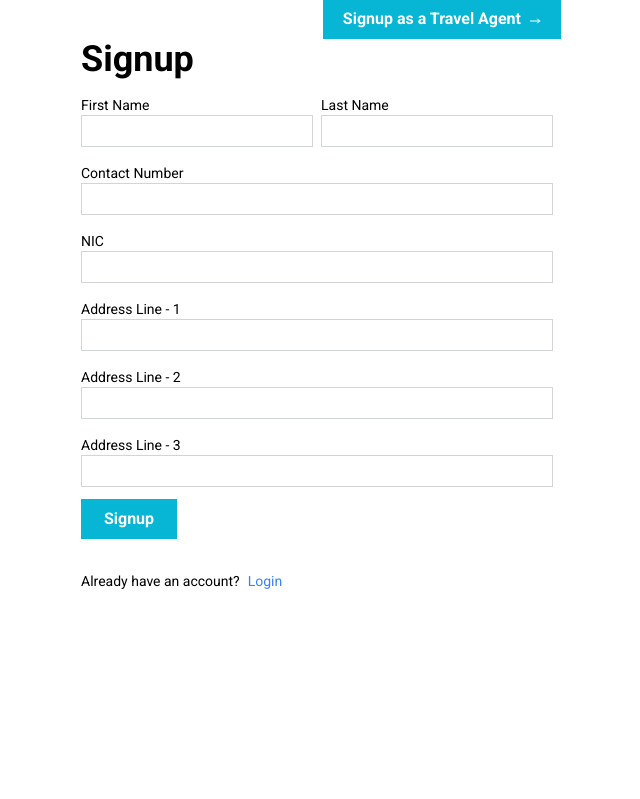
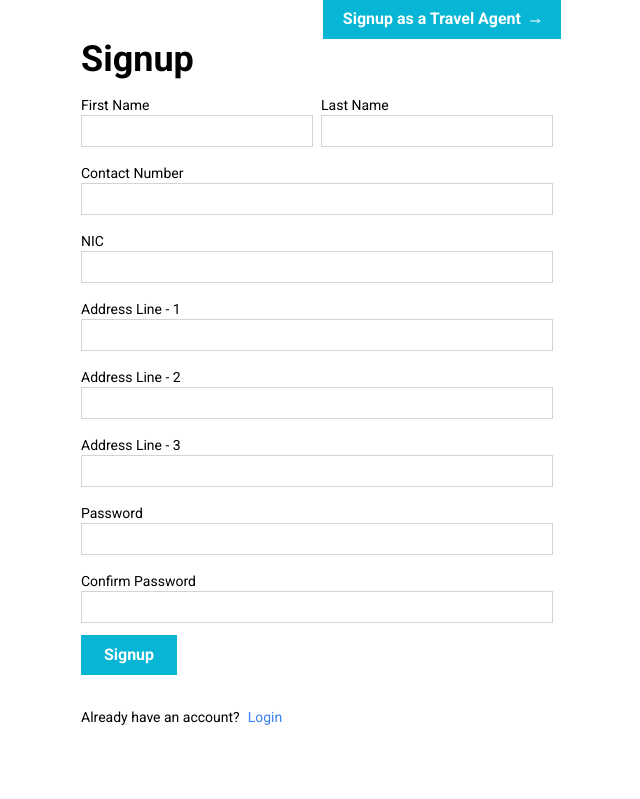
Before and after one commit to 0xbyt3z/TopupHotelRev, a PHP site: page /cussignup.php in a window 1280 px wide. Shown: the part 197-996 px from the top of the page, without its empty margins (319-959 px from the left). Run offline with PHP 8.4, Linux system fonts and the light colour scheme; a user stored in the database is signed in; some libraries are stand-ins or nearby versions.

Commit message:
modified few files

```diff
--- a/app.js
+++ b/app.js
@@ -9,8 +9,3 @@ const handleCreditCard = () =>{
     string = string.match(/.{1,4}/g).join("-")
     event.target.value  = string
 }
-
-
-const handleSubmit =()=>{
-    alert()
-}
--- a/cussignup.php
+++ b/cussignup.php
@@ -7,7 +7,7 @@
     <title>Customer Signup | Hotel Reservation</title>
 
     <script src="https://cdn.tailwindcss.com"></script>
-    <script defer src="./app.js"></script>
+    <script src="./app.js"></script>
 
     <link rel="stylesheet" href="style.css">
 
@@ -21,9 +21,10 @@ include "./components/Nav.php";
 ?>
 
 
+
 <div class="w-screen h-screen flex mt-36 justify-center">
     <div class="h-auto w-[30rem] flex flex-col">
-        <form onsubmit="handleSubmit();">
+        <form id="cussignupform">
         <div class="w-full flex justify-end">
             <a href="travelagentsignup.php" class="flex items-center px-5 py-2 bg-cyan-500 font-bold text-white">Signup as a Travel Agent
             <svg xmlns="http://www.w3.org/2000/svg" class="h-3 w-3 text-white ml-2 mt-1" fill="none" viewBox="0 0 24 24" stroke="currentColor" stroke-width="2">
@@ -37,47 +38,110 @@ include "./components/Nav.php";
         <div class="flex">
         <div class="flex flex-col mt-4 w-1/2 mr-2">
             <label for="" class="text-sm">First Name</label>
-            <input type="text" class="h-8 w-full border border-gray-300 focus:outline-1 focus:outline-cyan-500" required>
+            <input type="text" name="fname" class="h-8 w-full border border-gray-300 focus:outline-1 focus:outline-cyan-500">
         </div>
         <div class="flex flex-col mt-4 w-1/2 mr-2">
             <label for="" class="text-sm">Last Name</label>
-            <input type="text" class="h-8 w-full border border-gray-300 focus:outline-1 focus:outline-cyan-500" required>
+            <input type="text" name="lname" class="h-8 w-full border border-gray-300 focus:outline-1 focus:outline-cyan-500">
         </div>
         </div>
 
         <div class="flex flex-col mt-4 mr-2">
             <label for="" class="text-sm">Contact Number</label>
-            <input type="text" class="h-8 w-full border border-gray-300 focus:outline-1 focus:outline-cyan-500 " required>
+            <input type="text" name="contact" class="h-8 w-full border border-gray-300 focus:outline-1 focus:outline-cyan-500 ">
         </div>
 
         <div class="flex flex-col mt-4 mr-2">
             <label for="" class="text-sm">NIC</label>
-            <input type="text" class="h-8 w-full border border-gray-300 focus:outline-1 focus:outline-cyan-500 " required>
+            <input type="text" name="nic"  class="h-8 w-full border border-gray-300 focus:outline-1 focus:outline-cyan-500 ">
         </div>
 
         <div class="flex flex-col mt-4 mr-2">
             <label for="" class="text-sm">Address Line - 1</label>
-            <input type="text" class="h-8 w-full border border-gray-300 focus:outline-1 focus:outline-cyan-500 " required>
+            <input type="text" name="address1" class="h-8 w-full border border-gray-300 focus:outline-1 focus:outline-cyan-500 ">
         </div>
         <div class="flex flex-col mt-4 mr-2">
             <label for="" class="text-sm">Address Line - 2</label>
-            <input type="text" class="h-8 w-full border border-gray-300 focus:outline-1 focus:outline-cyan-500 " required>
+            <input type="text" name="address2" class="h-8 w-full border border-gray-300 focus:outline-1 focus:outline-cyan-500 ">
         </div>
         <div class="flex flex-col mt-4 mr-2">
             <label for="" class="text-sm">Address Line - 3</label>
-            <input type="text" class="h-8 w-full border border-gray-300 focus:outline-1 focus:outline-cyan-500 " required>
+            <input type="text" name="address3" class="h-8 w-full border border-gray-300 focus:outline-1 focus:outline-cyan-500 ">
+        </div>
+        <div class="flex flex-col mt-4 mr-2">
+            <label for="" class="text-sm">Password</label>
+            <input type="password" name="address3" class="h-8 w-full border border-gray-300 focus:outline-1 focus:outline-cyan-500 ">
+        </div>
+        <div class="flex flex-col mt-4 mr-2">
+            <label for="" class="text-sm">Confirm Password</label>
+            <input type="password" name="address3" class="h-8 w-full border border-gray-300 focus:outline-1 focus:outline-cyan-500 ">
         </div>
 
 
 
-        <button class="w-24 bg-cyan-500 py-2 px-3 my-3 text-white font-bold">Signup</button>
+        <button type="submit" class="w-24 bg-cyan-500 py-2 px-3 my-3 text-white font-bold">Signup</button>
 
         <div class="my-5 flex justify-between">
-            <span class="text-sm">Already have an account?<a href="" class="text-blue-500 mx-2">Login</a></span>
+            <span class="text-sm">Already have an account?<a href="login.php" class="text-blue-500 mx-2">Login</a></span>
         </div>
     </form>
     </div>
 </div>
 
 </body>
+
 </html>
+
+
+
+<script>
+
+    document.getElementById("cussignupform").addEventListener("submit",async (event)=>{
+        event.preventDefault()
+        const data = {
+            fname : event.target.fname.value,
+            lname : event.target.lname.value,
+            contact : event.target.contact.value,
+            nic : event.target.nic.value,
+            address1 : event.target.address1.value,
+            address2 : event.target.address2.value,
+            address3 : event.target.address3.value,
+            pass : event.target.pass.value,
+            cpass : event.target.cpass.value,
+        }
+        const response = await fetch("php_action/signupcustomer.php",{
+            method:"POST",
+            headers: {
+                'Content-Type': 'application/json'
+            },
+            body: JSON.stringify(data)
+        }).then(res=>res.text())
+
+        console.log(response)
+    })
+
+
+    /*$('#cussignupform').on('submit', function(event) {
+        event.preventDefault();
+        $.ajax({
+            type: "POST",
+            url: "php_action/check_login.php",
+            data: $("#cussignupform").serialize(),
+            async: false,
+            dataType: 'json',
+            success: function(response) {
+
+                if(response == true){
+
+                    window.location.href='home.php';
+
+                } else {
+
+                    alert('Signup Faild!');
+
+                }
+            }
+        });
+    });*/
+
+</script>
--- a/php_action/db_connect.php
+++ b/php_action/db_connect.php
@@ -2,7 +2,7 @@
 
 $localhost = "127.0.0.1";
 $username = "root";
-$password = "$3h2vABc";
+$password = "$3h2vABC";
 $dbname = "hotel";
 
 //Connect and select the database
```
